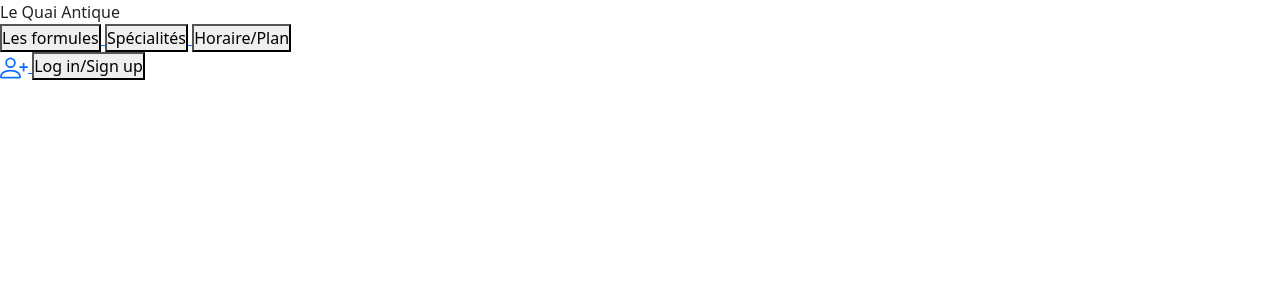
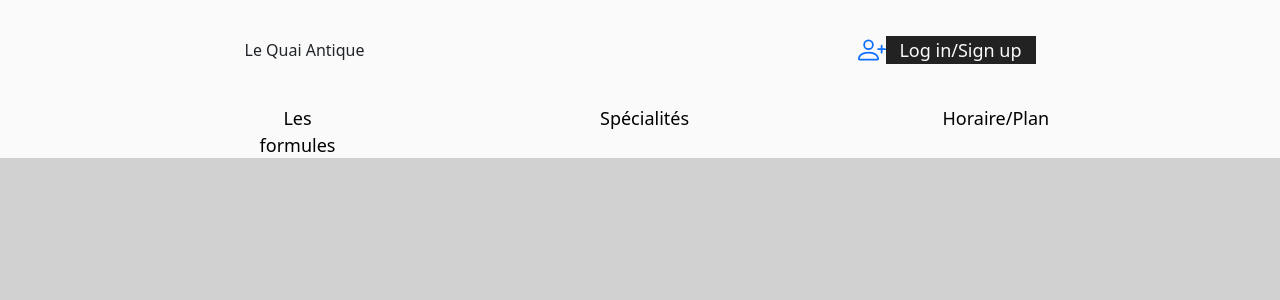
Before and after one commit to MaxWellFR92/ecf_final_mai_2023, a PHP site: page /index.html in a window 1280 px wide. Shown: the top 300 px of the page. Run offline with PHP 8.4, Linux system fonts and the light colour scheme.

Commit message:
dev header in style.css

```diff
--- a/style.css
+++ b/style.css
@@ -9,3 +9,104 @@ html {
   padding: 0;
   margin: 0;
 }
+
+body {
+  width: 100%;
+  min-width: 360px;
+  background-color: #d1d1d1;
+}
+
+header {
+  position: fixed;
+  display: flex;
+  align-items: center;
+  width: 100vw;
+  height: 100px;
+  background-color: #d0d067;
+}
+
+header nav {
+  display: flex;
+  align-items: center;
+  justify-content: space-around;
+  height: 100%;
+  width: 100%;
+  padding: 0 10px;
+  background-color:#fafafa;
+
+  /*opacity: 0.2;*/
+  /*background-color: #222;*/
+}
+
+a {
+  text-decoration: none;
+}
+
+/*============= LOG HEADER ===========*/
+.buttonLogHeader {
+    display: flex;
+    /*background-color: red;*/
+  }
+#buttonLog {
+  width: 150px;
+  background-color: #222;
+  color: #fafafa;
+  border: none;
+  font-size: 18px;
+}
+
+#buttonLog:hover {
+  font-weight: bold;
+}
+
+/*============ MENU HEADER ================*/
+.buttonGen {
+  border-radius: 20px;
+  height: 24px;
+  width: 80px;
+  margin: 5px 5px;
+  font-size: 18px;
+  text-decoration: none;
+  border: none;
+  color: black;
+  background-color: #fafafa;
+}
+
+.buttonGen:hover {
+  border-radius: 20px;
+  height: 24px;
+  width: 80px;
+  margin: 5px 5px;
+  font-size: 18px;
+  font-weight: bold;
+  color: black;
+  text-decoration: none;
+  border:none;
+}
+
+
+/*======ICON LOGO HEADER ======*/
+#anchorIconLogo {
+  display: flex;
+  align-items: center;
+  height: 100px;
+  width: 9em;
+
+}
+
+#iconLogo {
+  width: 100%;
+  height: 100%;
+}
+.menu {
+  display: none;
+}
+.underMenu {
+  display: flex;
+  justify-content:space-evenly;
+  position:absolute;
+  width: 100vw;
+  top:100px;
+  left:0px;
+  background-color:#fafafa;
+}
```
